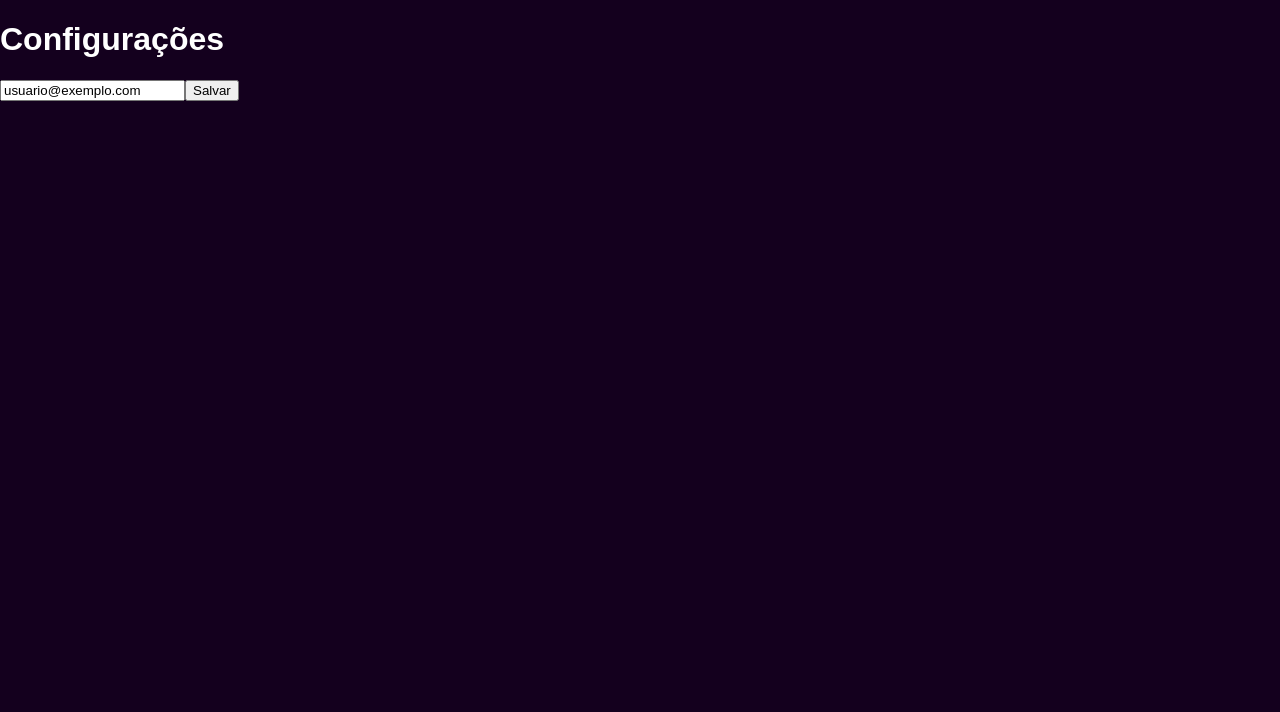
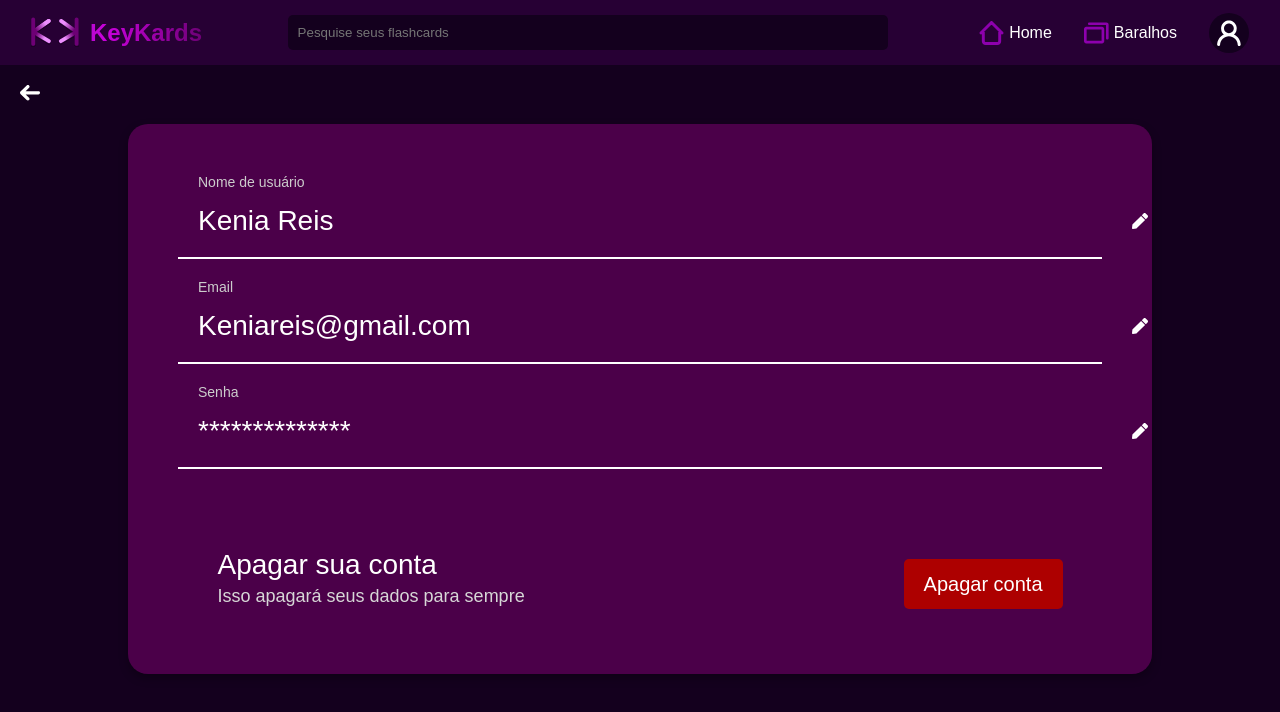
Before and after one commit to keniareis/KeyKards, a React (Vite) app in the folder client/: page /settings in a window 1280 px wide. Shown: the top 712 px of the page. Built offline with nearby package versions, Linux system fonts and the light colour scheme.

Commit message:
feat: settings and delete account button

```diff
--- a/client/src/pages/Settings.tsx
+++ b/client/src/pages/Settings.tsx
@@ -1,22 +1,65 @@
-import React, { useState } from 'react';
+import React from 'react';
+import '/src/styles/Settings.css';
+import { FaPen } from 'react-icons/fa'; // Ícone de lápis para edição
 
 const Settings: React.FC = () => {
-  const [email, setEmail] = useState('usuario@exemplo.com');
+  return (
+    <div className="user-settings-container">
+      <header className="header">
+        <div className='name-logo'>
+            <img src="/src/assets/logo.svg" alt="logo" />
+            <h1>KeyKards</h1>
+        </div>
+        <div>
+          <input type="text" placeholder="Pesquise seus flashcards" className="search-bar" />
+        </div>
+        <div className="nav-icons">
+          <button><img src="/src/assets/home.svg" alt="HomeIcon"/>Home</button>
+          <button><img src="/src/assets/baralho.svg" alt="baralhoIcon" />Baralhos</button>
+          <button><img src="/src/assets/person.svg" alt="person" /></button>
+        </div>
+      </header>
+      <div className="back-button">
+        <button>
+          <img src="/src/assets/arrow-back.svg" alt="" />
+        </button>
+      </div>
+      <div className="user-settings-card">
+        <div className="input-group">
+          <label>Nome de usuário</label>
+          <div className="input-field">
+            <span>Kenia Reis</span>
+            <FaPen className="edit-icon" />
+          </div>
+        </div>
+        <hr />
 
-  const handleSave = () => {
-    // lógica de salvar configurações
-    console.log('Configurações salvas');
-  };
+        <div className="input-group">
+          <label>Email</label>
+          <div className="input-field">
+            <span>Keniareis@gmail.com</span>
+            <FaPen className="edit-icon" />
+          </div>
+        </div>
+        <hr />
 
-  return (
-    <div className="settings-container">
-      <h1>Configurações</h1>
-      <input
-        type="email"
-        value={email}
-        onChange={(e) => setEmail(e.target.value)}
-      />
-      <button onClick={handleSave}>Salvar</button>
+        <div className="input-group">
+          <label>Senha</label>
+          <div className="input-field">
+            <span>**************</span>
+            <FaPen className="edit-icon" />
+          </div>
+        </div>
+        <hr />
+
+        <div className="delete-account-section">
+          <div className='delete-account-name'>
+            <span>Apagar sua conta</span>
+            <p>Isso apagará seus dados para sempre</p>
+          </div>
+            <button className="delete-account-btn">Apagar conta</button>
+          </div>
+      </div>
     </div>
   );
 };
--- a/client/src/styles/Card.css
+++ b/client/src/styles/Card.css
@@ -3,66 +3,6 @@
     flex-direction: column;
     align-items: center;
 
-
-    header{
-        background-color: #270034;
-        position: relative;
-        padding: 5px;
-
-        .name-logo{
-            font-size: 12px;
-            display: flex;
-            flex-direction: row;
-            height: 45px;
-            align-items: center;
-            background-image: linear-gradient(to right, rebeccapurple, #C900DB, #6D0075);
-            background-clip: text;
-            -webkit-background-clip: text;
-            -webkit-text-fill-color: transparent;
-
-            img {
-            height: 40px;
-            width: 50px;
-            margin-right: 10px;
-            margin-left: 20px;
-            }
-        }
-
-
-        .search-bar{
-            margin-top: 5px;
-            align-items: center;
-            align-self: center;
-            height: 35px;
-            width: 600px;
-            background-color: #14001E;
-        }
-
-        .nav-icons{
-            display: flex;
-            flex-direction: row;
-            align-items: center;
-            margin-right: 10px;
-
-            button{
-                align-items: center;
-                flex-direction: row;
-                display: flex;
-                font-size: 16px;
-            }
-
-            img{
-                margin-right: 5px;
-                height: 24px;
-                width: 25px;
-                align-self: center;
-            }
-            img[alt="person"] {
-                width: 40px;
-                height: 40px;
-            }
-        }
-    }
 
 
 
--- /dev/null
+++ b/client/src/styles/Settings.css
@@ -0,0 +1,112 @@
+/* Container principal */
+.user-settings-container {
+    display: flex;
+    flex-direction: column;
+    justify-content: center;
+    align-items: center;
+    width: 100%;
+
+    /* Cartão de configuração do usuário */
+    .user-settings-card {
+        background-color: #4B0049;
+        padding: 50px;
+        border-radius: 20px;
+        width: 80%; /* Ajuste a largura conforme necessário */
+        max-width: 1100px;
+        height: 550px;
+        box-shadow: 0px 4px 10px rgba(0, 0, 0, 0.3);
+        color: white;
+    }
+
+    /* Grupo de inputs */
+    .input-group {
+        margin-bottom: 20px;
+        width: 100%;
+
+    }
+
+    /* Label dos campos */
+    .input-group label {
+        font-size: 14px;
+        color: #ccc;
+        margin-bottom: 5px;
+        display: flex;
+        margin-left: 20px;
+    }
+
+    /* Campo de entrada */
+    .input-field {
+        background-color: #4B0049;
+        display: flex;
+        justify-content: space-between;
+        align-items: center;
+        background-color: transparent;
+        border-bottom: 1px solid #fff;
+        padding: 10px 0;
+        width: 950px; /* O input ocupa toda a largura */
+        border: none;
+        margin-left: 20px;
+        margin-bottom: 0;
+        padding-bottom: 0;
+    }
+
+    /* Texto dentro do campo de entrada */
+    .input-field span {
+        font-size: 28px;
+        color: white;
+        width: 90%; /* Deixa o texto ocupar grande parte do espaço */
+    }
+
+    /* Ícone de edição */
+    .edit-icon {
+        color: white;
+        cursor: pointer;
+        margin-left: 10px;
+    }
+
+    /* Seção de apagar conta */
+    .delete-account-section {
+        margin-top: 80px;
+        display: flex;
+        justify-content: space-around;
+        flex-direction: row;
+
+        .delete-account-name{
+            margin-right: 300px;
+
+            span {
+                font-weight: bold;
+                color: white;
+                font-size: 28px;
+                font-weight: 300;
+            }
+
+            p {
+                color: #d7d7d7;
+                font-size: 18px;
+                margin-top: 5px;
+            }
+        }
+
+        .delete-account-btn {
+            background-color: rgb(173, 0, 0);
+            border: none;
+            color: white;
+            padding: 0 20px;
+            border-radius: 5px;
+            cursor: pointer;
+            margin-top: 10px;
+            font-size: 20px;
+            height: 50px;
+        }
+
+        .delete-account-btn:hover {
+            background-color: #ff4d4d;
+        }
+    }
+
+    hr {
+        border: 1px solid #fff;
+        margin: 20px 0;
+    }
+}
```
Also changed, not shown: client/src/pages/Card.tsx (indentation only).
